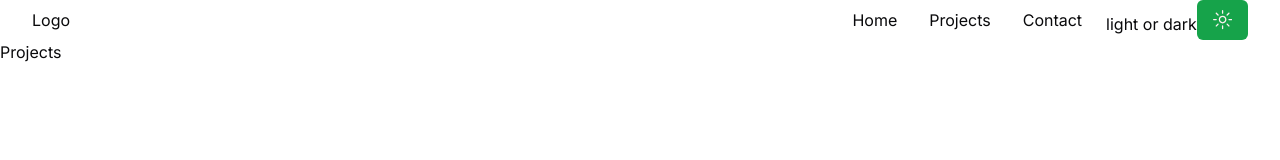
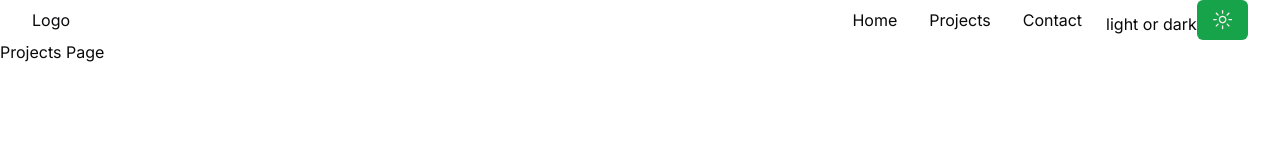
Before and after one commit to dlaucodes/devlau, a Next.js app: page /projects in a window 1280 px wide. Shown: the top 160 px of the page. Built offline with nearby package versions, Linux system fonts and the light colour scheme.

Commit message:
set up navigation

```diff
--- a/app/projects/page.tsx
+++ b/app/projects/page.tsx
@@ -2,7 +2,7 @@ import React from 'react'
 
 const Projects = () => {
   return (
-    <div>Projects</div>
+    <div>Projects Page</div>
   )
 }
 
```
